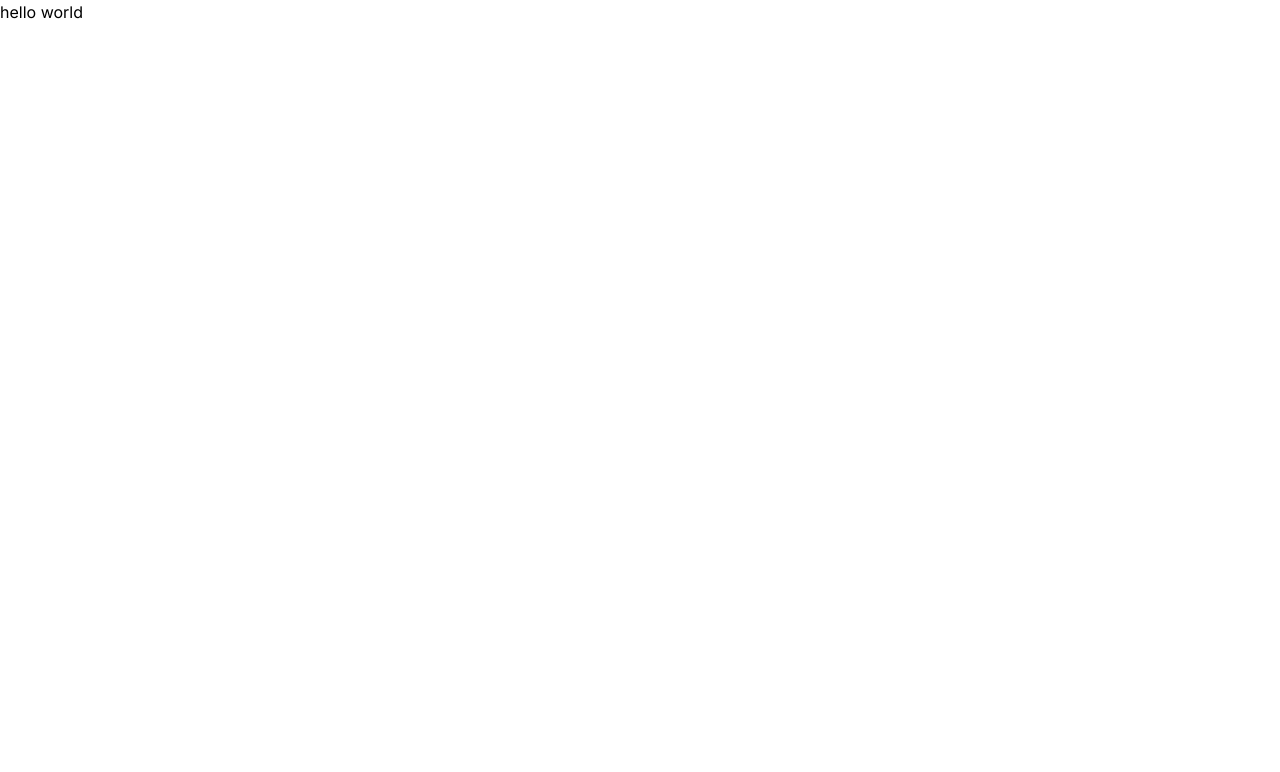
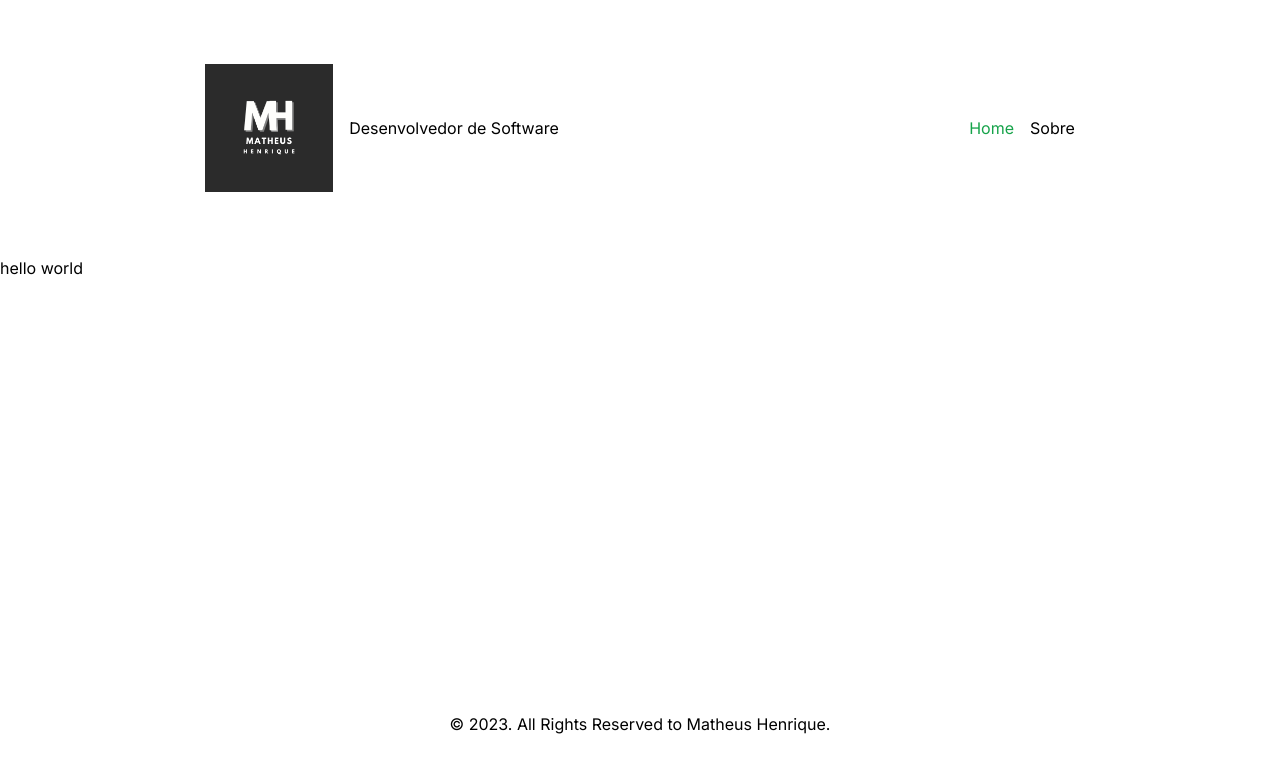
Before and after one commit to yMaatheus/yMaatheus.github.io, a Next.js app: page / in a window 1280 px wide. Shown: the top 772 px of the page. Built offline with nearby package versions, Linux system fonts and the light colour scheme.

Commit message:
feat: :sparkles: create template with header and footer

```diff
--- /dev/null
+++ b/src/app/template.tsx
@@ -0,0 +1,43 @@
+"use client";
+
+import Image from "next/image";
+import Logo from "../../public/logo.png";
+import Link from "next/link";
+import { usePathname } from "next/navigation";
+
+export default function Template({ children }: { children: React.ReactNode }) {
+  const pathname = usePathname();
+  return (
+    <div className="flex flex-col w-full h-screen">
+      <header className="flex w-full mx-auto justify-around py-16">
+        <div className="flex items-center gap-4">
+          <Image src={Logo} alt="Logo" width={128} height={128} />
+          <p>Desenvolvedor de Software</p>
+        </div>
+        <nav className="flex gap-4 items-center">
+          <Link
+            href="/"
+            className={`${
+              pathname === "/" && "text-green-600 "
+            } hover:text-green-700`}
+          >
+            Home
+          </Link>
+
+          <Link
+            href="/about"
+            className={`${
+              pathname === "/about" && "text-green-600 "
+            } hover:text-green-700`}
+          >
+            Sobre
+          </Link>
+        </nav>
+      </header>
+      <main className="flex flex-1">{children}</main>
+      <footer className="mx-auto py-16">
+        <p>© 2023. All Rights Reserved to Matheus Henrique.</p>
+      </footer>
+    </div>
+  );
+}
```
